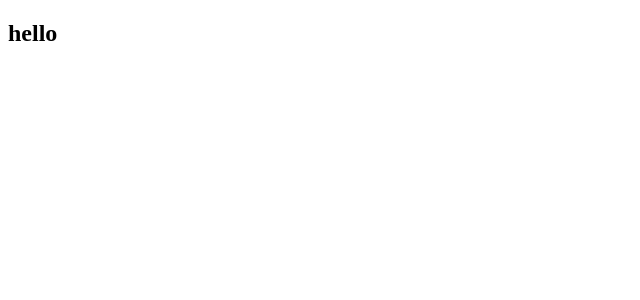
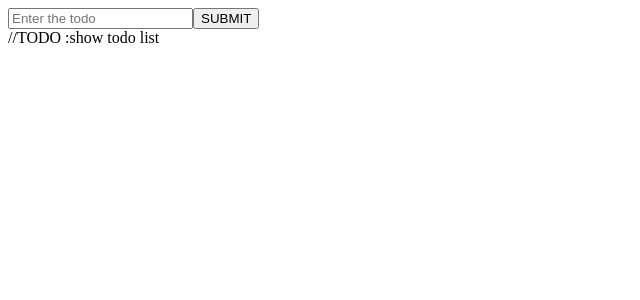
Before and after one commit to gautam04kumar/todo-list, a React (Vite) app: page / in a window 1280 px wide. Shown: the top 300 px of the page, without its empty margins (0-640 px from the left). Built offline with nearby package versions, Linux system fonts and the light colour scheme.

Commit message:
added input and submit button

```diff
--- a/src/App.jsx
+++ b/src/App.jsx
@@ -1,11 +1,13 @@
 import './App.css'
+import Todo from './Component/Todo'
+
 
 function App() {
 
 
   return (
     <section>
-      <h1>hello</h1>
+      <Todo />
     </section>
   )
 }
--- /dev/null
+++ b/src/Component/Todo.jsx
@@ -0,0 +1,34 @@
+import React, { useState, useRef, useEffect } from 'react'
+
+function Todo() {
+    const form = useRef();
+    const [todo, setTodo] = useState("");
+
+    useEffect(() => {
+
+    }, [todo])
+
+
+    let handleTodo = (event) => {
+        event.preventDefault();
+        console.log(form.current.todo.value);
+        setTodo(form.current.todo.value);
+        form.current.reset();
+    }
+
+    return (
+        <section>
+            <section>
+                <form ref={form}>
+                    <input type='text' name='todo' placeholder='Enter the todo' />
+                    <button type='submit' onClick={handleTodo}>SUBMIT</button>
+                </form>
+            </section>
+            <section>
+//TODO :show todo list
+            </section>
+        </section>
+    )
+}
+
+export default Todo
```
